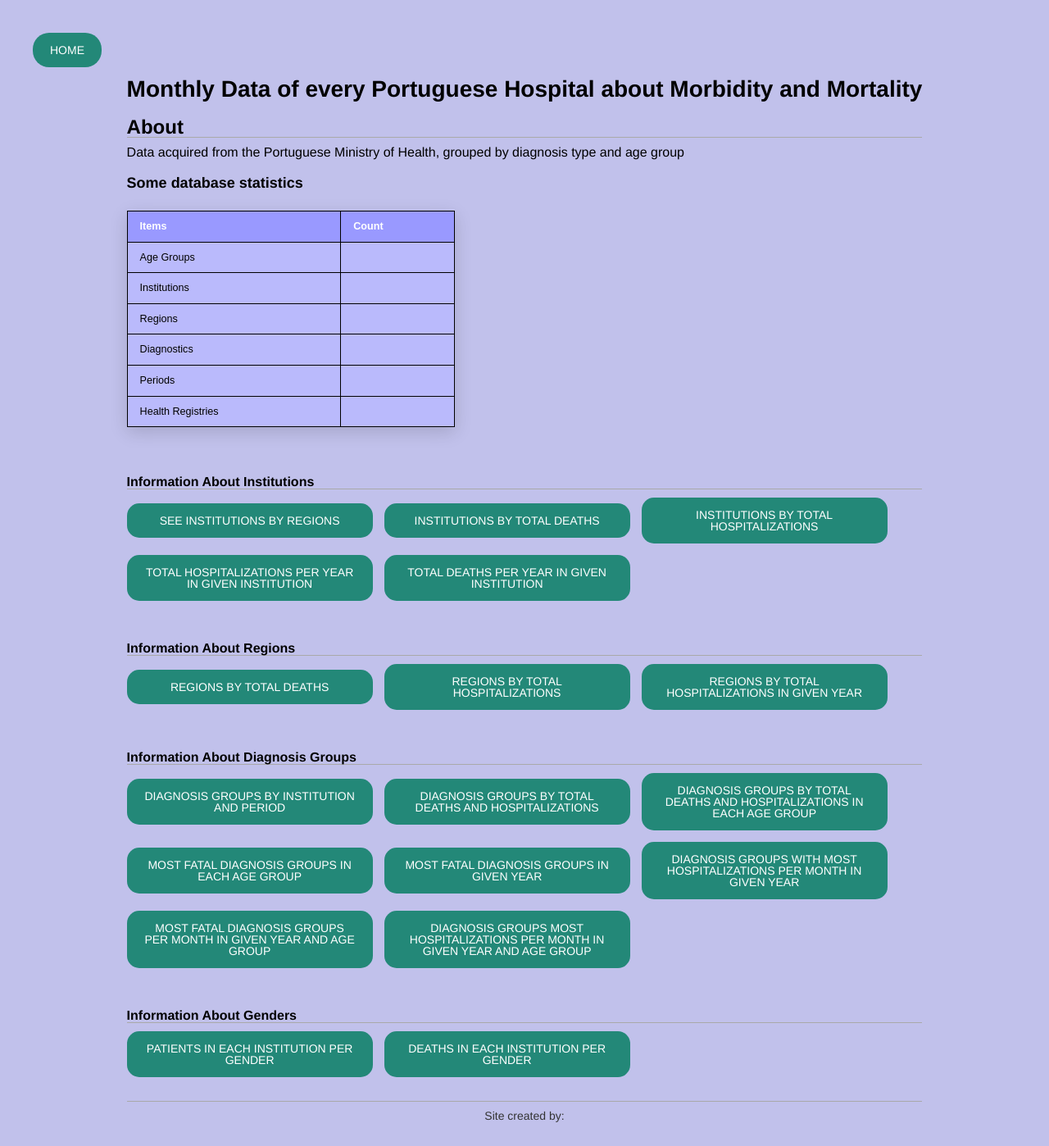
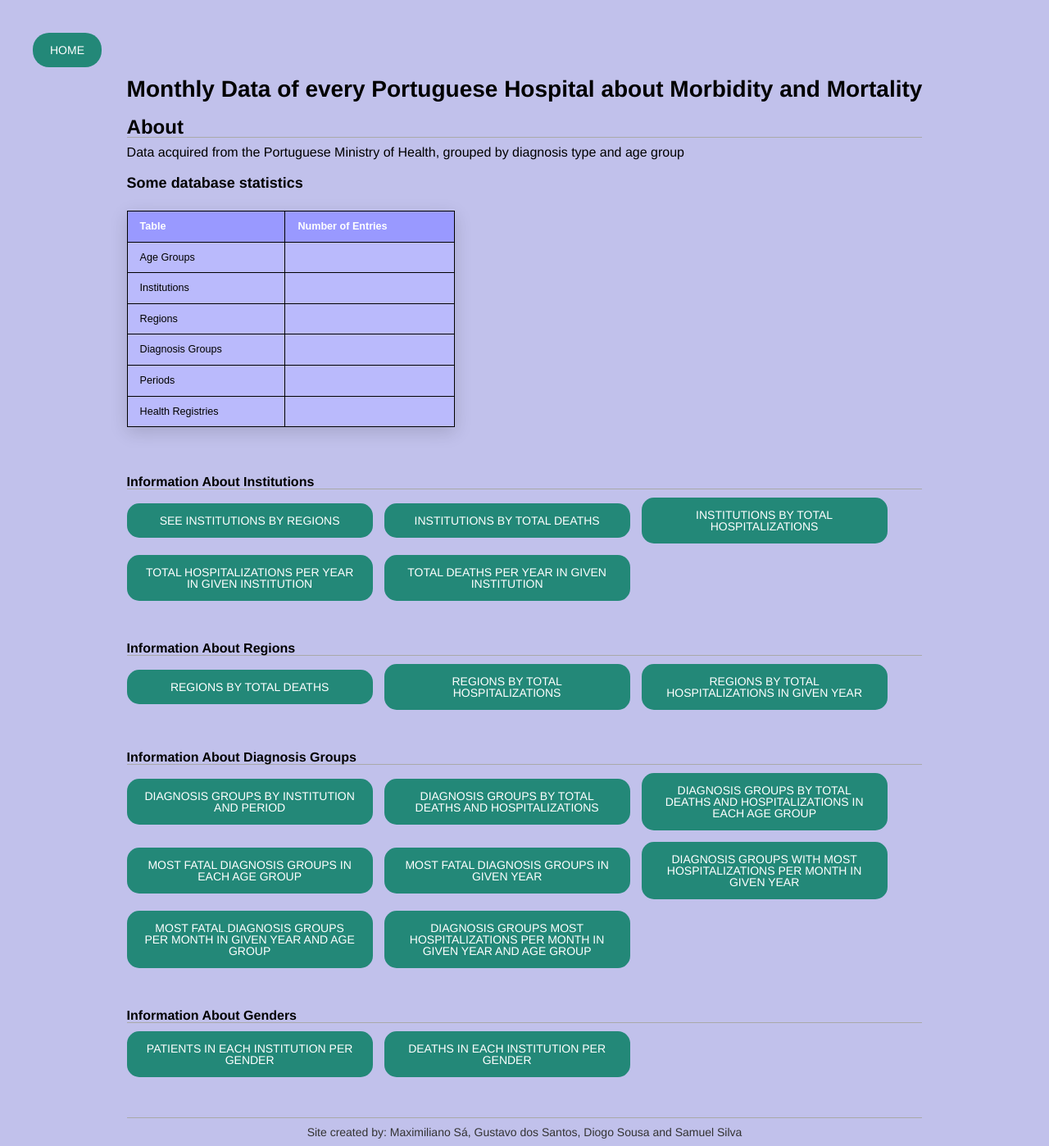
Before and after one commit to Denellyne/DBProject, a Flask app: template DBHandler/Website/templates/index.html in a window 1280 px wide. Shown: the whole page at 82% size. Before the commit the page ends 1369 px from the top, so only its background shows below. Run offline with Flask 3, Linux system fonts and the light colour scheme; the template is opened without the code that fills it, so the values that code supplies are empty.

Commit message:
fixed typos and css looks better and footer is done

```diff
--- a/DBHandler/Website/static/style.css
+++ b/DBHandler/Website/static/style.css
@@ -15,7 +15,7 @@ body {
   box-sizing: border-box;
   position: relative;
   padding-bottom: 1em; /* Height of footer */
-  min-height: 100%;
+  min-height: 10%;
 }
 
 
@@ -25,7 +25,10 @@ footer {
   color: #333333;
   border-top: 1px solid darkgray;
   padding-top: 10px;
+  padding-bottom: 10px;
+  margin-top: 10px;
   margin-bottom: 10px;
+  transform: translate(0, 30px);
   justify-content:center;
   align-items:center;
   position: absolute;
--- a/DBHandler/Website/templates/base.html
+++ b/DBHandler/Website/templates/base.html
@@ -4,6 +4,6 @@
 <a class="home" href="/">Home</a>
 <section class="content">
   {% block content %}{% endblock %}
-    <footer>Site created by: </footer>
+    <footer>Site created by: Maximiliano Sá, Gustavo dos Santos, Diogo Sousa and Samuel Silva</footer>
 
 </section>
--- a/DBHandler/Website/templates/index.html
+++ b/DBHandler/Website/templates/index.html
@@ -14,8 +14,8 @@
 <table class="styled-table">
   <thead>
 <tr>
-  <th>Items</th>
-  <th>Count</th>
+  <th>Table</th>
+  <th>Number of Entries</th>
 </tr>
 </thead>
 <tbody>
@@ -32,7 +32,7 @@
   <td>{{ stats[2] }}</td>
 </tr>
 <tr>
-  <td>Diagnostics</td>
+  <td>Diagnosis Groups</td>
   <td>{{ stats[3] }}</td>
 </tr>
 <tr>
--- a/DBHandler/Website/website.py
+++ b/DBHandler/Website/website.py
@@ -419,7 +419,7 @@ def deathsPerYearPerGenderEachInstitution():
     return render_template('search.html', sql=data, info=addInfo(info, results))
 
 
-# HOME PAGE
+# HOME PAGE  -- documented
 @app.route("/")
 def index():
     handler = DBHandler.DBHandler()
```
